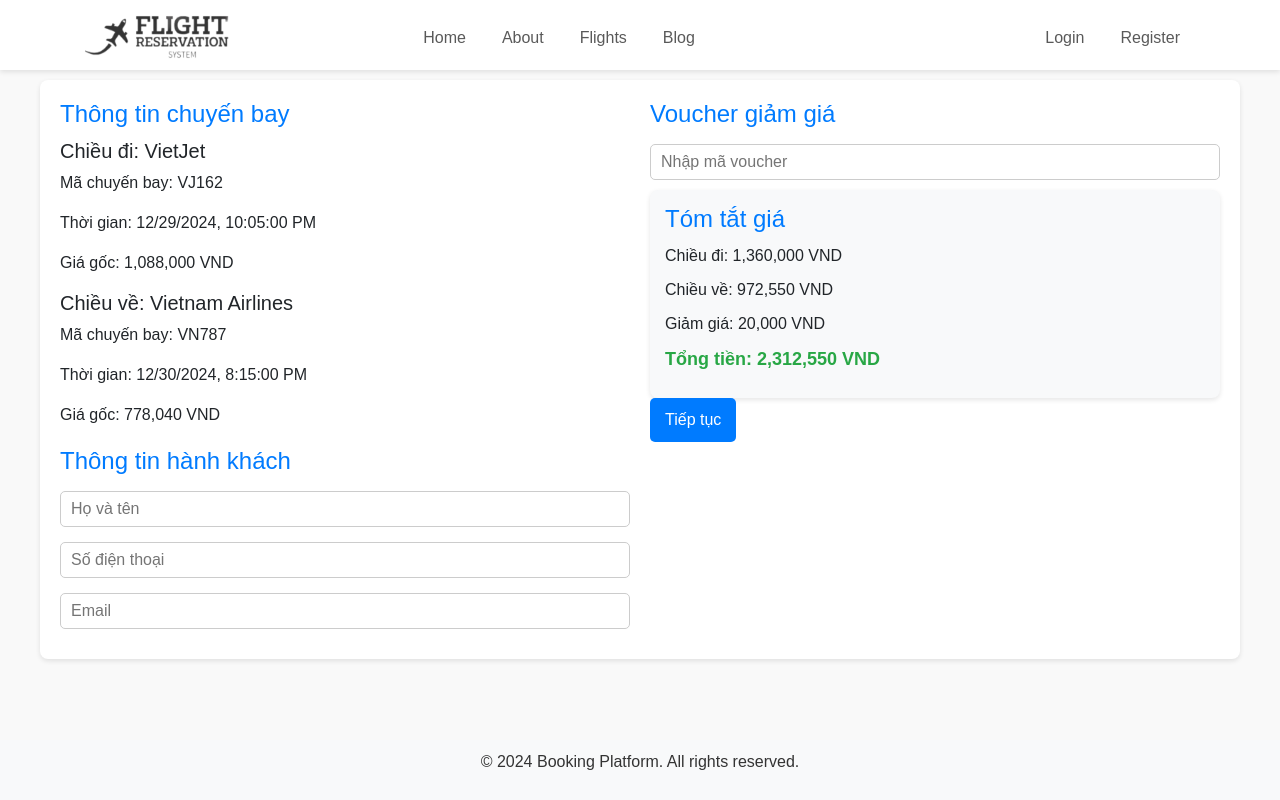
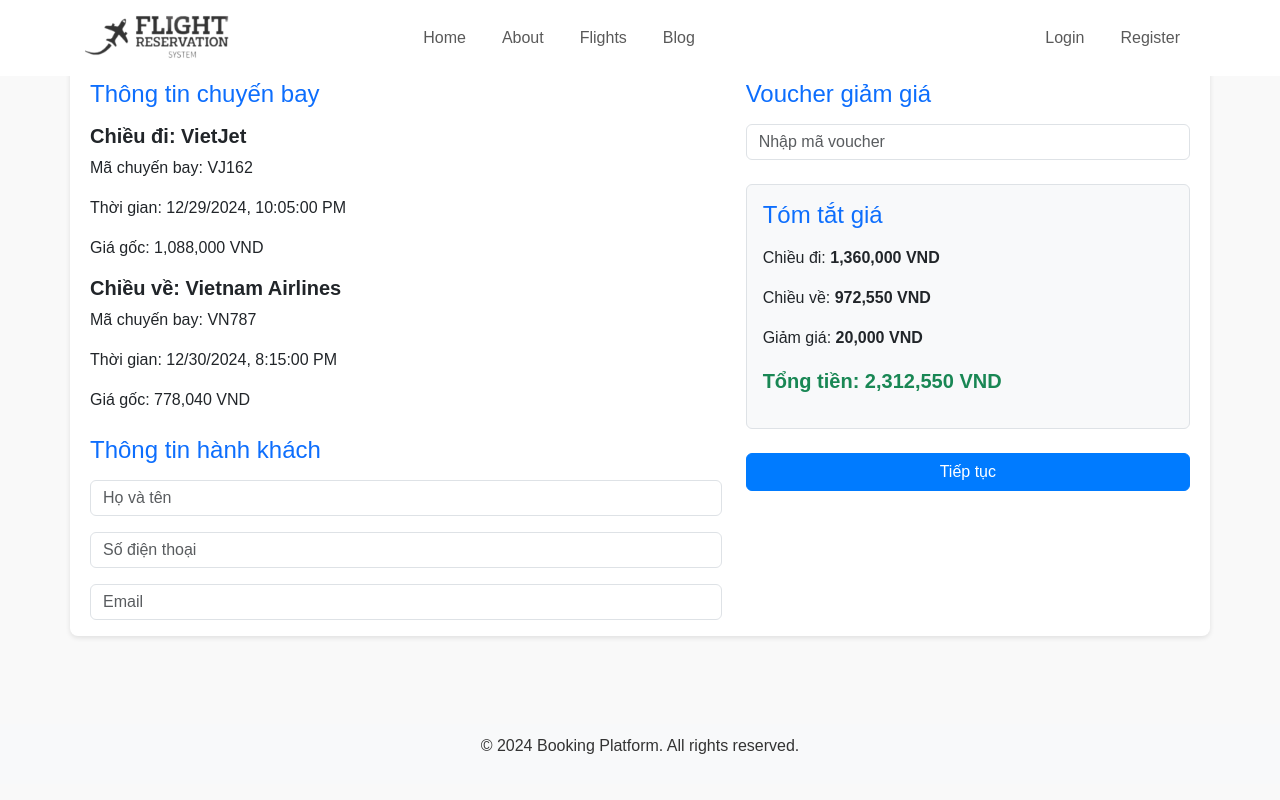
Before and after one commit to hoanghieu2385/Airline-Reservation-System, a React (Create React App) app in the folder frontend/: page /checkoutdetail in a window 1280 px wide. Built offline with nearby package versions, Linux system fonts and the light colour scheme.

Commit message:
fix lại css checkout

```diff
--- a/frontend/src/assets/css/Checkout.css
+++ b/frontend/src/assets/css/Checkout.css
@@ -1,107 +1,55 @@
-/* Reset */
-* {
-    margin: 0;
-    padding: 0;
-    box-sizing: border-box;
-    font-family: Arial, sans-serif;
+/* Checkout Component Custom Styles */
+.checkout-container {
+  background-color: #fff;
+  border-radius: 8px;
+  box-shadow: 0 2px 5px rgba(0, 0, 0, 0.1);
+  margin-top: 60px !important;
+  padding: 20px 20px 0 20px;
 }
 
-/* Header cố định */
-header {
-    position: fixed;
-    top: 0;
-    left: 0;
-    width: 100%;
-    height: 70px; /* Chiều cao header */
-    background-color: #fff; /* Nền trắng */
-    z-index: 1000; /* Luôn nằm trên */
-    box-shadow: 0 2px 5px rgba(0, 0, 0, 0.1); /* Hiệu ứng bóng nhẹ */
+.checkout-flight-info h4,
+.checkout-passenger-info h4,
+.checkout-voucher-info h4,
+.checkout-pricing-summary h4 {
+  color: #007bff; /* Primary blue color */
+  margin-bottom: 15px;
 }
 
-/* Tạo khoảng trống dưới header */
-body {
-    margin: 0;
-    padding: 0;
+.checkout-flight-info h5 {
+  font-weight: bold;
 }
 
-main, .content {
-    margin-top: 80px; /* Khoảng cách tương ứng với chiều cao header */
-    padding: 20px; /* Thêm padding cho content */
-    box-sizing: border-box;
+.checkout-pricing-summary {
+  background-color: #f8f9fa;
+  border: 1px solid #dee2e6;
+  border-radius: 8px;
+  padding: 15px;
 }
 
-
-
-  .checkout-container {
-    display: flex;
-    flex-direction: column;
-    gap: 20px;
-    max-width: 1200px;
-    margin: 0 auto;
-    background: #fff;
-    box-shadow: 0 2px 5px rgba(0, 0, 0, 0.1);
-    padding: 20px;
-    border-radius: 8px;
+.checkout-total-price {
+  color: #28a745; /* Success green */
+  font-size: 1.2rem;
+  font-weight: bold;
 }
 
-  /* Row and Columns */
-   .checkout-row {
-    display: flex;
-    gap: 20px;
+/* Spacing and Input Styles */
+.form-control {
+  margin-bottom: 15px;
 }
 
-  .checkout-col {
-    flex: 1;
+.btn-primary {
+  background-color: #007bff;
+  border-color: #007bff;
 }
 
-  /* Flight Info */
-  .flight-info h4,
-  .passenger-info h4,
-  .voucher-info h4,
-  .pricing-summary h4 {
-    color: #007bff;
-    margin-bottom: 10px;
+.btn-primary:hover {
+  background-color: #0056b3;
+  border-color: #0056b3;
 }
 
-  .flight-info div,
-  .pricing-summary p {
-    margin-bottom: 10px;
+/* Responsive Adjustments */
+@media (max-width: 768px) {
+  .checkout-container {
+    padding: 10px;
   }
-
-  /* Input Fields */
-  input {
-    width: 100%;
-    padding: 10px;
-    margin: 5px 0 10px;
-    border: 1px solid #ccc;
-    border-radius: 5px;
 }
-
-  /* Button */
-  button {
-    background-color: #007bff;
-    color: #fff;
-    padding: 10px 15px;
-    border: none;
-    border-radius: 5px;
-    cursor: pointer;
-    transition: background-color 0.3s ease;
-  }
-
-  button:hover {
-    background-color: #0056b3;
-  }
-
-  /* Summary */
-  .pricing-summary {
-    background-color: #f8f9fa;
-    padding: 15px;
-    border-radius: 8px;
-    box-shadow: 0 2px 5px rgba(0, 0, 0, 0.1);
-  }
-
-  .total-price {
-    font-weight: bold;
-    color: #28a745;
-    font-size: 18px;
-  }
--- a/frontend/src/pages/client/Checkout.js
+++ b/frontend/src/pages/client/Checkout.js
@@ -1,7 +1,7 @@
 import React, { useState, useEffect } from "react";
 import "../../assets/css/Checkout.css";
 
-// Mock API function
+// Mock API functions
 const fetchPricingRules = async () => {
   return [
     { daysBeforeDeparture: 30, multiplier: 1.0 },
@@ -96,13 +96,13 @@
   if (!flightDetails) return <div>Loading...</div>;
 
   return (
-    <div className="checkout-container">
-      <div className="checkout-row">
+    <div className="container checkout-container my-5">
+      <div className="row g-4">
         {/* Left Column */}
-        <div className="col">
-          <section className="flight-info">
-            <h4>Thông tin chuyến bay</h4>
-            <div>
+        <div className="col-md-7">
+          <section className="checkout-flight-info mb-4">
+            <h4 className="text-primary">Thông tin chuyến bay</h4>
+            <div className="mb-3">
               <h5>Chiều đi: {flightDetails.departure.airline}</h5>
               <p>Mã chuyến bay: {flightDetails.departure.flightCode}</p>
               <p>
@@ -129,19 +129,22 @@
             </div>
           </section>
 
-          <section className="passenger-info">
-            <h4>Thông tin hành khách</h4>
+          <section className="checkout-passenger-info">
+            <h4 className="text-primary">Thông tin hành khách</h4>
             <input
+              className="form-control mb-3"
               name="name"
               placeholder="Họ và tên"
               onChange={handleInputChange}
             />
             <input
+              className="form-control mb-3"
               name="phone"
               placeholder="Số điện thoại"
               onChange={handleInputChange}
             />
             <input
+              className="form-control mb-3"
               name="email"
               placeholder="Email"
               onChange={handleInputChange}
@@ -150,20 +153,22 @@
         </div>
 
         {/* Right Column */}
-        <div className="checkout-col">
-          <section className="voucher-info">
-            <h4>Voucher giảm giá</h4>
+        <div className="col-md-5">
+          <section className="checkout-voucher-info mb-4">
+            <h4 className="text-primary">Voucher giảm giá</h4>
             <input
+              className="form-control"
               placeholder="Nhập mã voucher"
               value={voucher}
               onChange={(e) => setVoucher(e.target.value)}
             />
           </section>
 
-          <section className="pricing-summary">
-            <h4>Tóm tắt giá</h4>
+          <section className="checkout-pricing-summary p-3 bg-light border rounded">
+            <h4 className="text-primary mb-3">Tóm tắt giá</h4>
             <p>
               Chiều đi:{" "}
+              <strong>
                 {(
                   flightDetails.departure.basePrice *
                   calculateMultiplier(
@@ -172,9 +177,11 @@
                   )
                 ).toLocaleString()}{" "}
                 VND
+              </strong>
             </p>
             <p>
               Chiều về:{" "}
+              <strong>
                 {(
                   flightDetails.return.basePrice *
                   calculateMultiplier(
@@ -183,13 +190,15 @@
                   )
                 ).toLocaleString()}{" "}
                 VND
+              </strong>
             </p>
-            <p>Giảm giá: 20,000 VND</p>
-            <p className="total-price">
+            <p>Giảm giá: <strong>20,000 VND</strong></p>
+            <p className="checkout-total-price text-success fs-5 fw-bold">
               Tổng tiền: {totalPrice.toLocaleString()} VND
             </p>
           </section>
-          <button>Tiếp tục</button>
+
+          <button className="btn btn-primary w-100 mt-4">Tiếp tục</button>
         </div>
       </div>
     </div>
```
Lines whose indentation alone changed are shown as unchanged.
